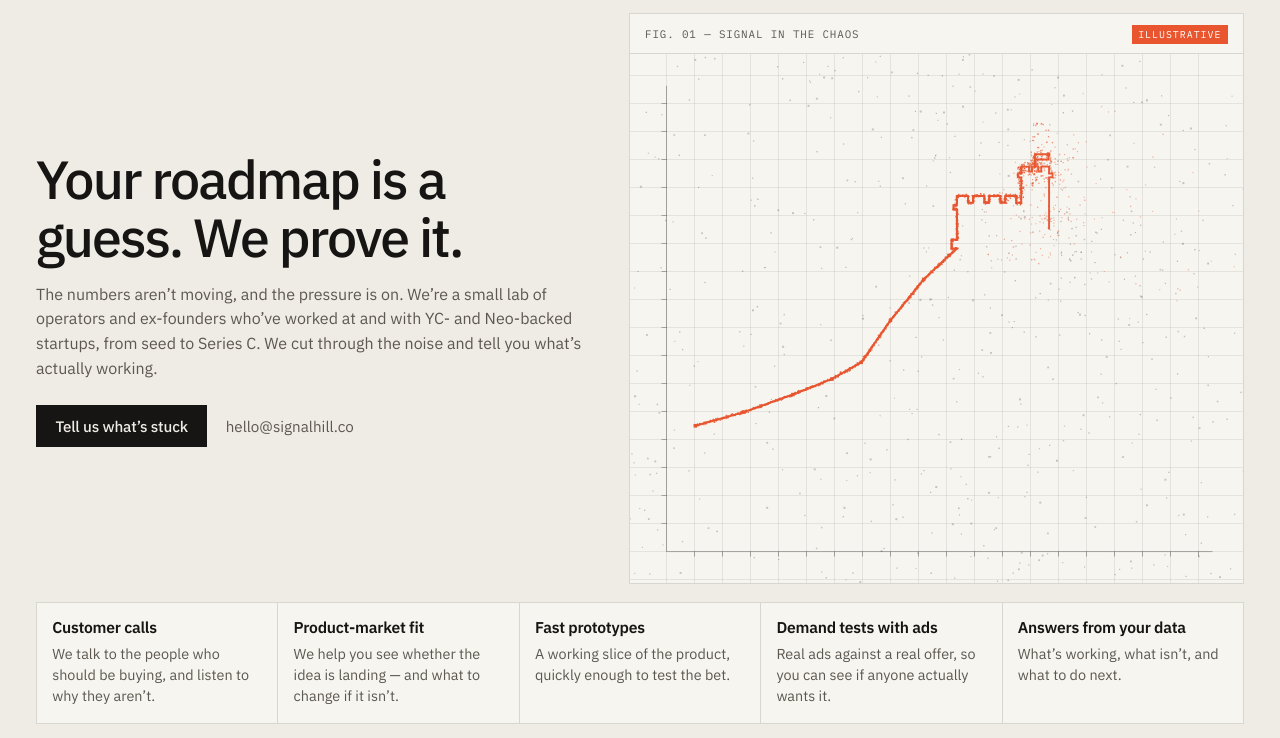
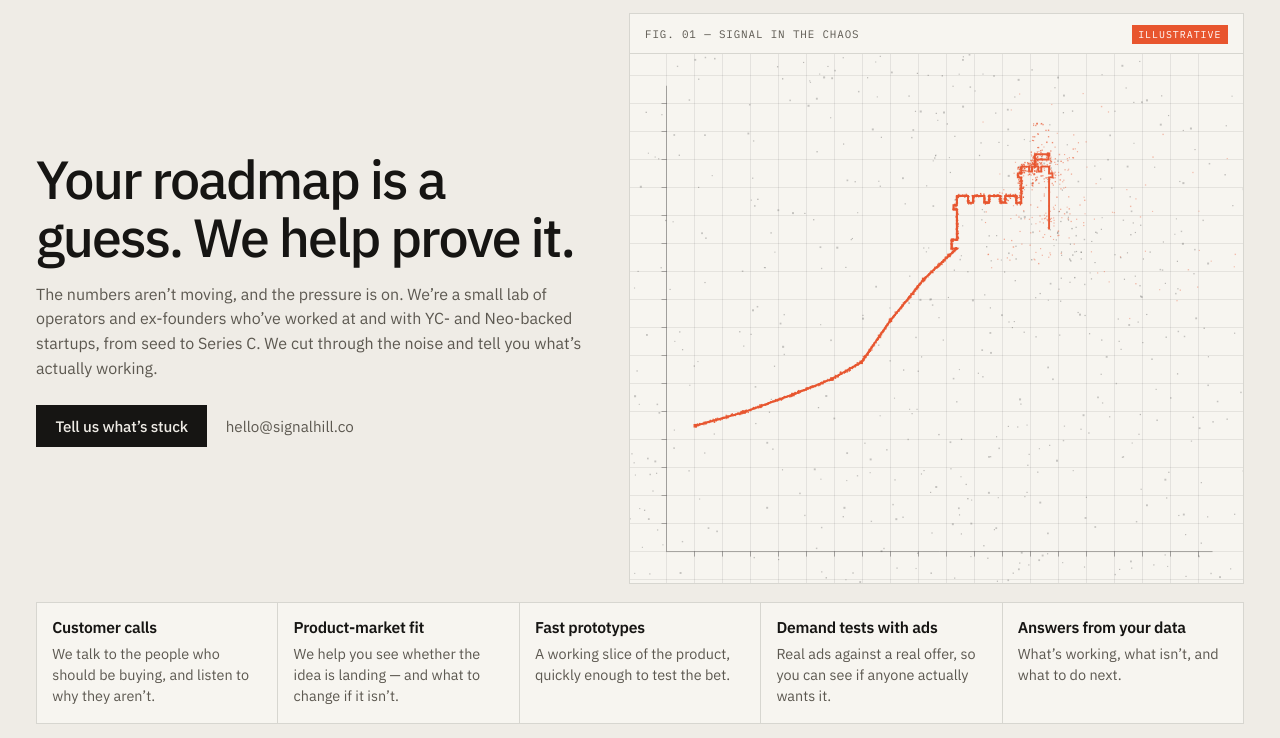
Before and after one commit to jacobcritch/signal-hill, a plain HTML site: page v3/index.html in a window 1280 px wide. Shown: the part 62-800 px from the top of the page. Drawn offline with Linux system fonts and the light colour scheme.

Commit message:
v3: headline 'We help prove it'

```diff
--- a/v3/index.html
+++ b/v3/index.html
@@ -4,7 +4,7 @@
   <meta charset="utf-8">
   <meta name="viewport" content="width=device-width, initial-scale=1, viewport-fit=cover">
   <title>Signal Hill — A product lab</title>
-  <meta name="description" content="Your roadmap is a guess. We prove it. We’re a small lab of operators and ex-founders who cut through the noise and tell you what’s actually working.">
+  <meta name="description" content="Your roadmap is a guess. We help prove it. We’re a small lab of operators and ex-founders who cut through the noise and tell you what’s actually working.">
   <meta name="theme-color" content="#efece6">
   <meta name="robots" content="noindex, nofollow">
   <meta name="color-scheme" content="light">
@@ -51,7 +51,7 @@
     <main class="page">
       <section class="hero">
         <div class="hero__copy">
-          <h1>Your roadmap is a guess. We prove it.</h1>
+          <h1>Your roadmap is a guess. We help prove it.</h1>
           <p class="lede">The numbers aren’t moving, and the pressure is on. We’re a small lab of operators and ex-founders who’ve worked at and with YC- and Neo-backed startups, from seed to Series C. We cut through the noise and tell you what’s actually working.</p>
           <div class="cta">
             <!-- PLACEHOLDER: hello@signalhill.co is a brand-name inbox, not yet a live mailbox. Replace before launch. -->
```
